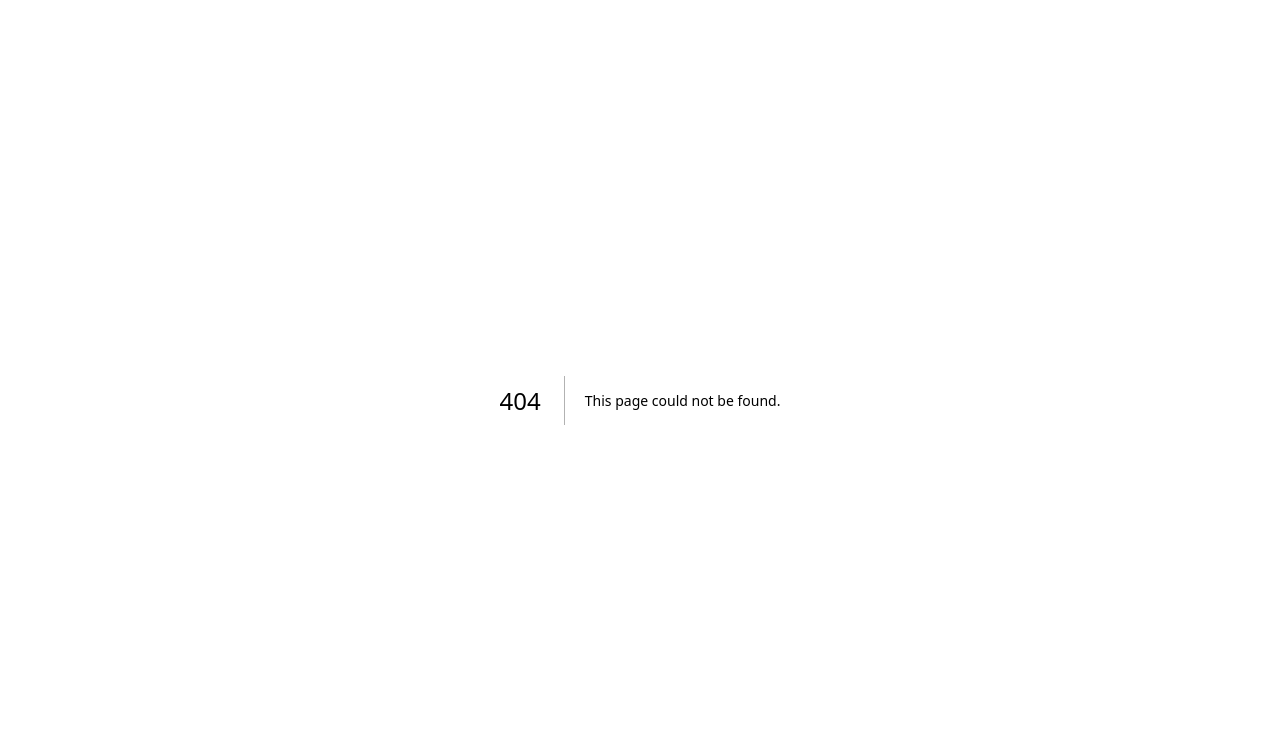
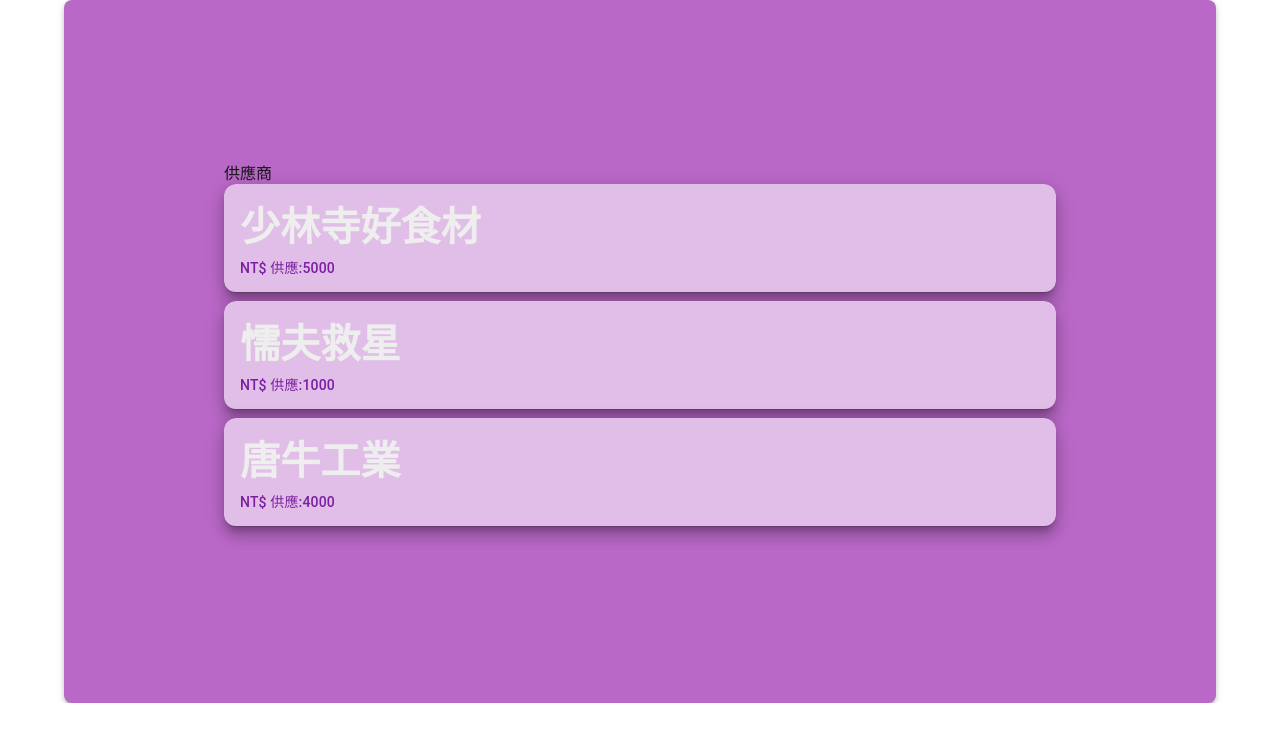
Before and after one commit to clementine0228/React25, a Next.js app: page /supplier in a window 1280 px wide. Before the commit this address had no page. Shown: the top 742 px of the page. Built offline with nearby package versions, Linux system fonts and the light colour scheme.

Commit message:
supplier

```diff
--- /dev/null
+++ b/app/supplier/page.tsx
@@ -0,0 +1,42 @@
+import { Box, Container, List, ListItem, ListItemText, ListItemButton } from "@mui/material";
+import { grey, purple } from '@mui/material/colors';
+
+
+
+
+export default function ProductList() {
+  const products = [
+    { desc: "少林寺好食材", supp: '供應:5000' },
+    { desc: "懦夫救星", supp: '供應:1000' },
+    { desc: "唐牛工業", supp: '供應:4000' }
+  ];
+  const itemStyle = {
+    bgcolor: purple[300],
+    borderRadius: 2,
+    boxShadow: 3,
+    p: 20,
+
+  };
+  const listItemStyle = {
+    bgcolor: purple[100],
+    borderRadius: 3,
+    mb: 1,
+    boxShadow: 10,
+  };
+  return (
+    <Container >
+    <Box sx={itemStyle} >
+      <List subheader="供應商"  aria-label="product list" >
+        {products.map((product) =>
+          <ListItem divider key={product.desc} sx={listItemStyle}>
+            <ListItemText
+              primary={<span style={{ color:grey[200], fontWeight: 600, fontSize: '2.5rem' }}>{product.desc}</span>}
+              secondary={<span style={{ color: purple[700], fontWeight: 500 }}>NT$ {product.supp}</span>}
+            />
+          </ListItem>
+        )}
+      </List>
+    </Box>
+    </Container>
+  );
+}
```
